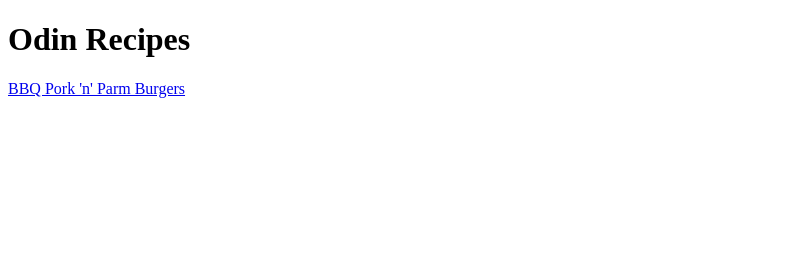
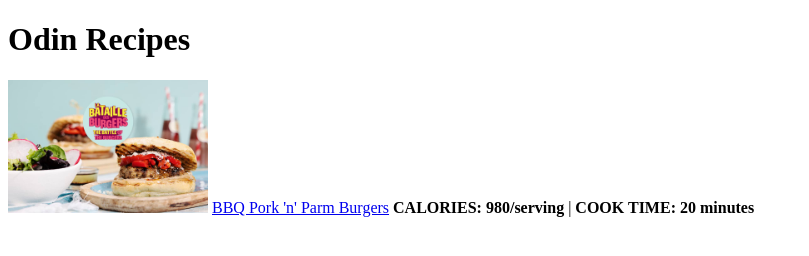
Before and after one commit to dactyllife/odin-recipes2023, a plain HTML site: page index.html in a window 1280 px wide. Shown: the whole page, without its empty margins (0-809 px from the left). Drawn offline with Linux system fonts and the light colour scheme.

Commit message:
Updated index.html
Added image, calories & cook time to BBQ pork recipe

```diff
--- a/index.html
+++ b/index.html
@@ -6,6 +6,8 @@
     </head>
     <body>
         <h1>Odin Recipes</h1>
+        <img src="../images/bbqpork.jpg" alt="BBQ Pork Burger" width="200">
         <a href="./recipes/bbqpork.html">BBQ Pork 'n' Parm Burgers</a>
+        <strong>CALORIES: 980/serving</strong> | <strong>COOK TIME: 20 minutes</strong>
     </body>
 </html>
```
